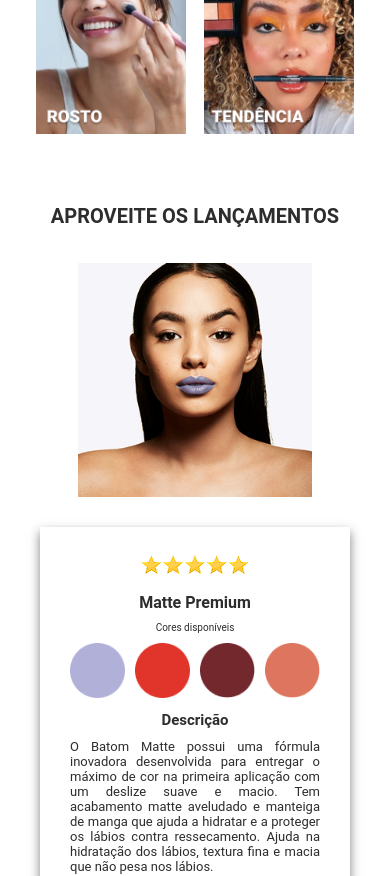
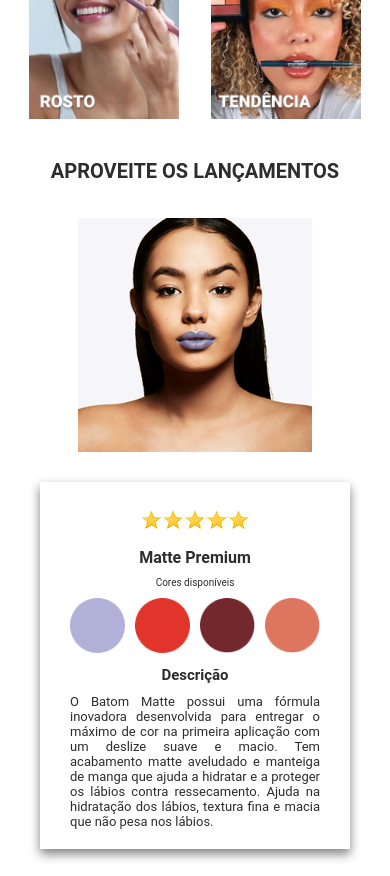
Before and after one commit to germanavaz/passoia, a React (Vite) app: page / in a window 390 px wide. Shown: the part 780-1656 px from the top of the page. Built offline with nearby package versions, Linux system fonts and the light colour scheme.

Commit message:
:bug: fix: bug

```diff
--- a/src/components/Lancamentos/lancamentos.scss
+++ b/src/components/Lancamentos/lancamentos.scss
@@ -88,6 +88,11 @@ h2 {
             font-size: 20px;
         }
 
+        .box-cores {
+            height: auto;
+            padding-bottom: 0;
+        }
+
         .img-lateral {
             display: none;
         }
--- a/src/style.scss
+++ b/src/style.scss
@@ -8,3 +8,9 @@
 section {
     padding: 35px;
 }
+
+@media (max-width: 768px) {
+    section {
+        padding: 20px;
+    }
+}
```
